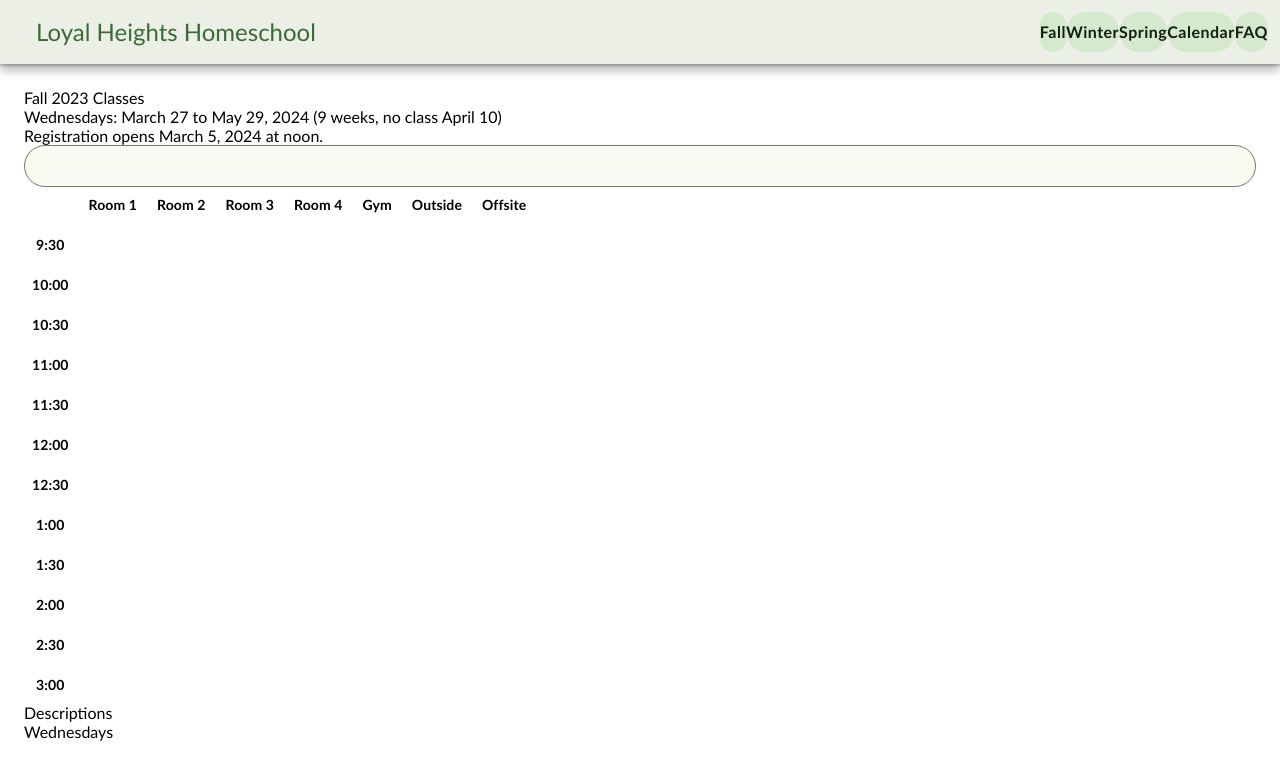
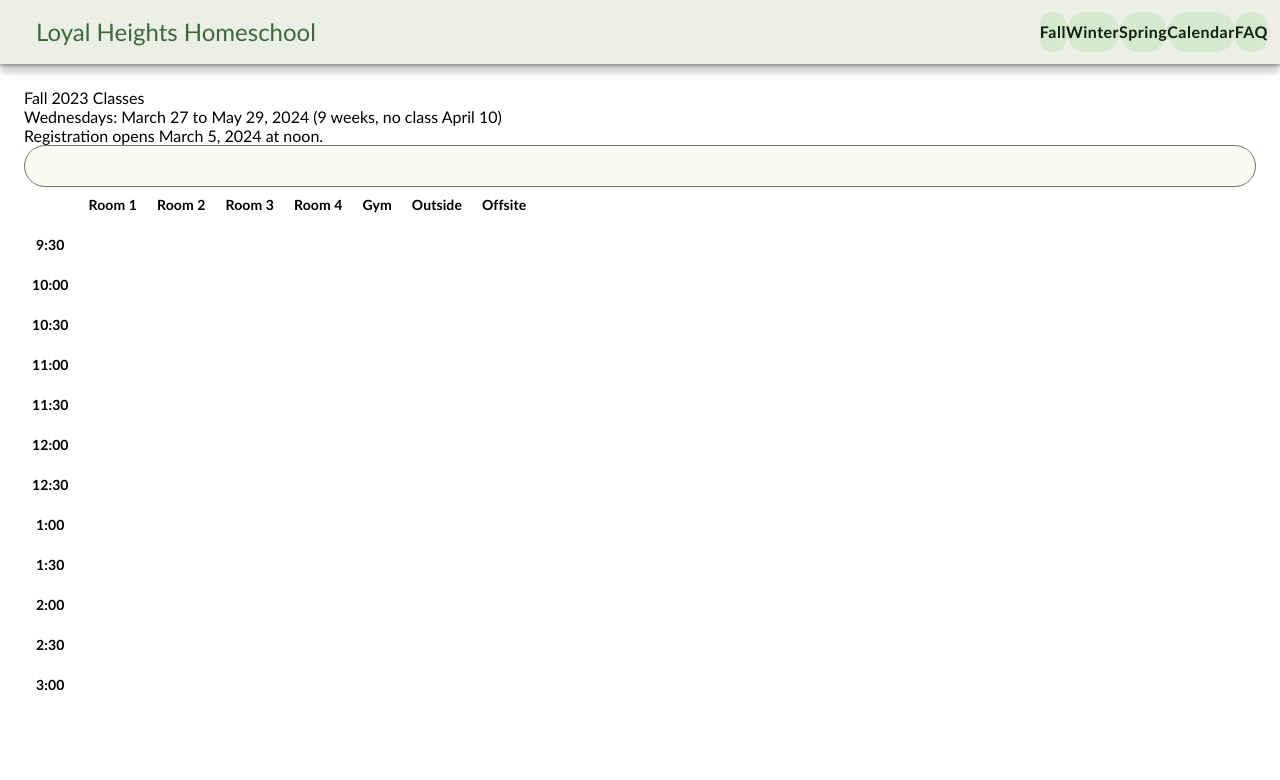
Before and after one commit to loyalheightshomeschool/loyalheightshomeschool.github.io, a Jekyll site: the page built from _quarters/2023-fall.html, in a window 1280 px wide. Shown: the top 780 px of the page. Built offline with Jekyll 4.4.1, drawn with Linux system fonts in a browser that asks for light colours.

Commit message:
Update quarter.html

```diff
--- a/_layouts/quarter.html
+++ b/_layouts/quarter.html
@@ -151,11 +151,8 @@
 {% endif %}{% endfor %}
 </div>
 </div>
-{% if page.schedule %}<p><a class="button common filled-tonal" rel="noreferrer noopener" target="_blank" href="{{ page.schedule }}">Download Class Schedule as Printable PDF</a></p>{% endif %}
-<h2>Descriptions</h2>
-{% if page.descriptions %}<p><a class="button common filled-tonal" rel="noreferrer noopener" target="_blank" href="{{ page.descriptions }}">Download Class Descriptions as Printable PDF</a></p>{% endif %}
-<h3>Wednesdays</h3>
-
+{% if page.schedule %}<p><a class="button common filled-tonal no-icon" rel="noreferrer noopener" target="_blank" href="{{ page.schedule }}">Download Class Schedule as Printable PDF</a></p>{% endif %}
+{% if page.descriptions %}<p><a class="button common filled-tonal no-icon" rel="noreferrer noopener" target="_blank" href="{{ page.descriptions }}">Download Class Descriptions as Printable PDF</a></p>{% endif %}
 <div class="class-description-container">
 {% for class in site.data.classes %}{% if class.quarter == page.data and class.day_of_the_week == "Wednesday" %}
 <div id="{{ class.class_name | downcase | replace: " ", "-"}}" class="card outlined class-description">
@@ -168,7 +165,7 @@
     {% if class.exceptions %}<br>{{ class.exceptions }}{% endif %}
   </div>{% endif %}
   {% if class.description %}<div class="description">{{ class.description }}</div>{% endif %}
-  {% if class.link %}<hr class="divider"><a class="button common filled-tonal enroll" rel="noreferrer noopener" target="_blank" href="{{ class.link }}">Enroll</a>{% endif %}
+  {% if class.link %}<hr class="divider"><a class="button common filled-tonal enroll no-icon" rel="noreferrer noopener" target="_blank" href="{{ class.link }}">Enroll</a>{% endif %}
 </div>
 {% endif %}{% endfor %}
 </div>
```
